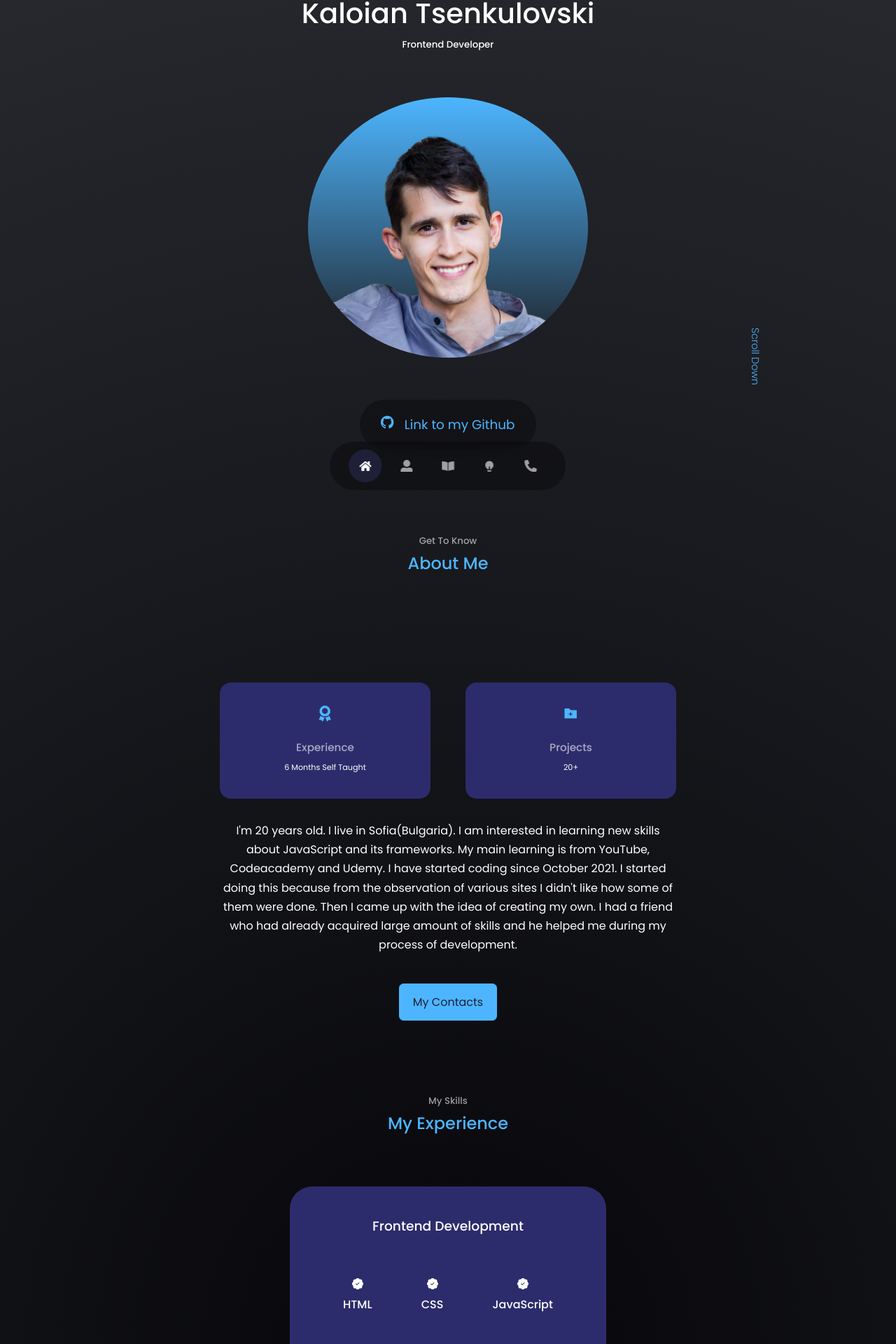
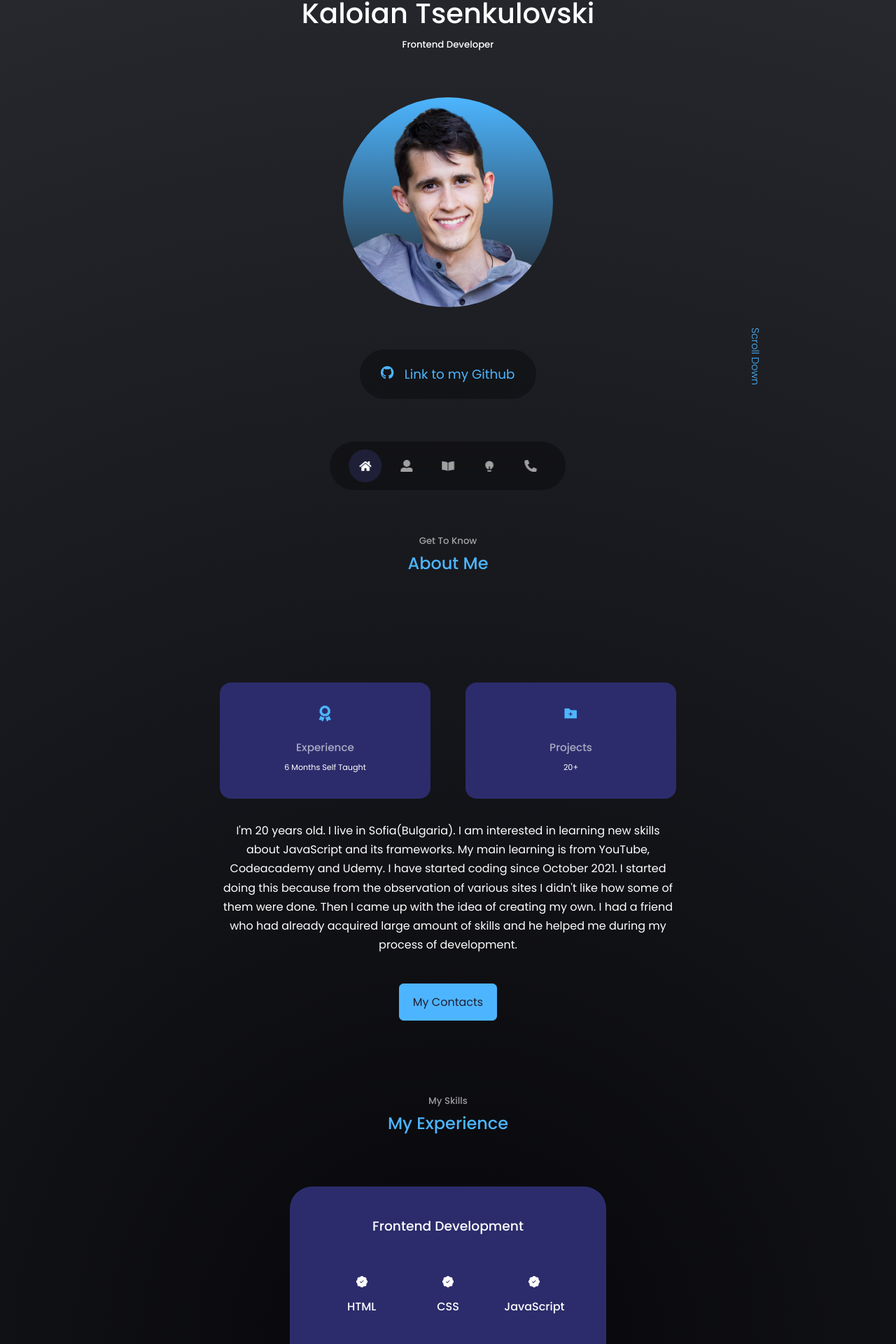
Before and after one commit to Kaloiann/cv-2, a React (Create React App) app: page / in a window 1280 px wide. Shown: the part 68-1988 px from the top of the page at 70% size. Built offline with nearby package versions, Linux system fonts and the light colour scheme; the HTML template or start-up script is replaced by a standard one.

Commit message:
change email

```diff
--- a/src/components/Contact/index.js
+++ b/src/components/Contact/index.js
@@ -12,7 +12,7 @@ const Contact = () => {
           <article>
             <AiOutlineMail className='icon'/>
             <h4>Email</h4>
-            <h5>contact@kaloian-cenkulovski.com</h5>
+            <h5>kaloian.cenkuvloski_5@abv.bg</h5>
             <a href="mailto:kaloian.cenkuvloski_5@abv.bg">Send an email</a>
           </article>
           <article>
--- a/src/components/Experience/experience.css
+++ b/src/components/Experience/experience.css
@@ -27,9 +27,18 @@
   margin-top: 30px;
   flex-wrap: wrap;
 }
+.experience__content article h4 {
+  margin-top: 14px;
+}
 .experience__content article {
-  padding: 25px;
   margin: auto;
+  padding: 25px 0;
+  width: calc(100%/3);
+  text-align: center;
+  display: flex;
+  flex-direction: column;
+  justify-content: center;
+  align-items: center;
 }
 @media screen and (max-width: 600px) {
   .experience__container {
--- a/src/components/Header/header.css
+++ b/src/components/Header/header.css
@@ -29,18 +29,20 @@
 }
 .me {
   background: linear-gradient( var(--color-primary), transparent);
-  width: 25rem;
-  height: 25rem;
+  max-width: 300px;
+  max-height: 300px;
+  width: auto;
+  height: auto;
   margin-top: 4rem;
-  border-radius: 2rem 2rem 0 0;
   overflow: hidden;
-  padding: 5rem 1.5rem 1.5rem 1.5rem;
   border-radius: 50%;
   display: flex;
   justify-content: center;
   align-items: center;
 }
-
+.me img {
+  height: 100%;
+}
 .link svg {
   margin-right: 10px;
 }
--- a/src/components/Portfolio/portfolio.css
+++ b/src/components/Portfolio/portfolio.css
@@ -5,6 +5,10 @@
 }
 .wraper div {
   margin: 0 20px;
+  max-width: 100%;
+}
+.wraper iframe {
+  max-width: 100%;
 }
 
 @media screen and (max-width: 1300px) {
```
